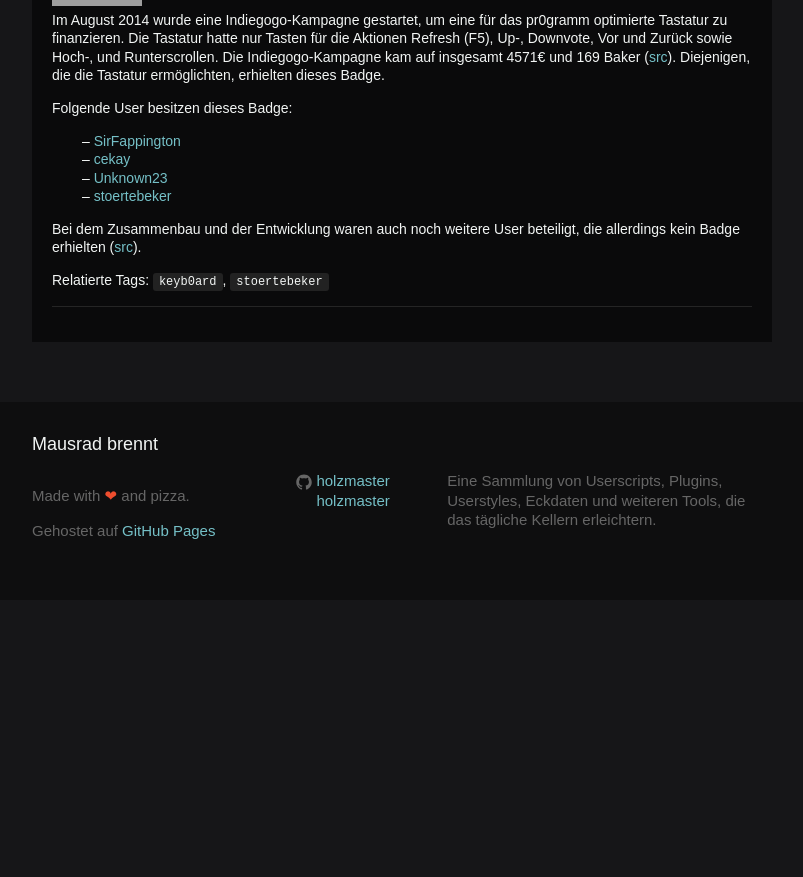
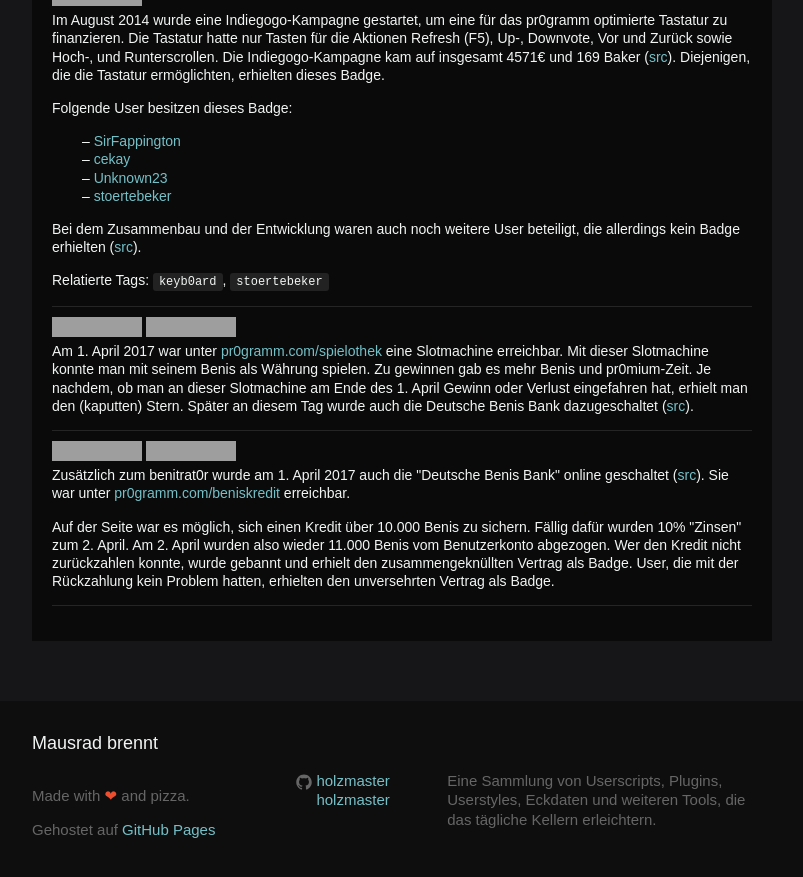
Before and after one commit to holzmaster/userscripts, a Jekyll site: the page built from miniwiki.html, in a window 1280 px wide and 900 px high, scrolled down 1530 px. Shown: the top 877 px of the window, without its empty margins (238-1041 px from the left). Built offline with Jekyll 4.4.1, drawn with Linux system fonts in a browser that asks for light colours; before the commit the page ends 2130 px from its top, so only the background shows below that; grey boxes are pictures that could not be loaded.

Commit message:
Add contract

```diff
--- a/miniwiki.html
+++ b/miniwiki.html
@@ -117,5 +117,24 @@
 			<p>Bei dem Zusammenbau und der Entwicklung waren auch noch weitere User beteiligt, die allerdings kein Badge erhielten (<a href="//pr0gramm.com/top/keyb0ard/454701">src</a>).</p>
 			<p>Relatierte Tags: <code>keyb0ard</code>, <code>stoertebeker</code></p>
 		</dd>
+		<dt>
+			<div class="badge-container">
+				<img src="//pr0gramm.com/media/badges/benitrat0r-lose.png">
+				<img src="//pr0gramm.com/media/badges/benitrat0r-win.png">
+			</div>
+		</dt>
+		<dd>
+			<p>Am 1. April 2017 war unter <a href="//pr0gramm.com/spielothek">pr0gramm.com/spielothek</a> eine Slotmachine erreichbar. Mit dieser Slotmachine konnte man mit seinem Benis als Währung spielen. Zu gewinnen gab es mehr Benis und pr0mium-Zeit. Je nachdem, ob man an dieser Slotmachine am Ende des 1. April Gewinn oder Verlust eingefahren hat, erhielt man den (kaputten) Stern. Später an diesem Tag wurde auch die Deutsche Benis Bank dazugeschaltet (<a href="//pr0gramm.com/user/pr0gramm/uploads/1850207">src</a>).</p>
+		</dd>
+		<dt>
+			<div class="badge-container">
+				<img src="//pr0gramm.com/media/badges/contract.png">
+				<img src="//pr0gramm.com/media/badges/crumbled-contract.png">
+			</div>
+		</dt>
+		<dd>
+			<p>Zusätzlich zum benitrat0r wurde am 1. April 2017 auch die "Deutsche Benis Bank" online geschaltet (<a href="//pr0gramm.com/user/pr0gramm/uploads/1851768">src</a>). Sie war unter <a href="//pr0gramm.com/beniskredit">pr0gramm.com/beniskredit</a> erreichbar.</p>
+			<p>Auf der Seite war es möglich, sich einen Kredit über 10.000 Benis zu sichern. Fällig dafür wurden 10% "Zinsen" zum 2. April. Am 2. April wurden also wieder 11.000 Benis vom Benutzerkonto abgezogen. Wer den Kredit nicht zurückzahlen konnte, wurde gebannt und erhielt den zusammengeknüllten Vertrag als Badge. User, die mit der Rückzahlung kein Problem hatten, erhielten den unversehrten Vertrag als Badge.</p>
+		</dd>
 	</dl>
 </section>
```
